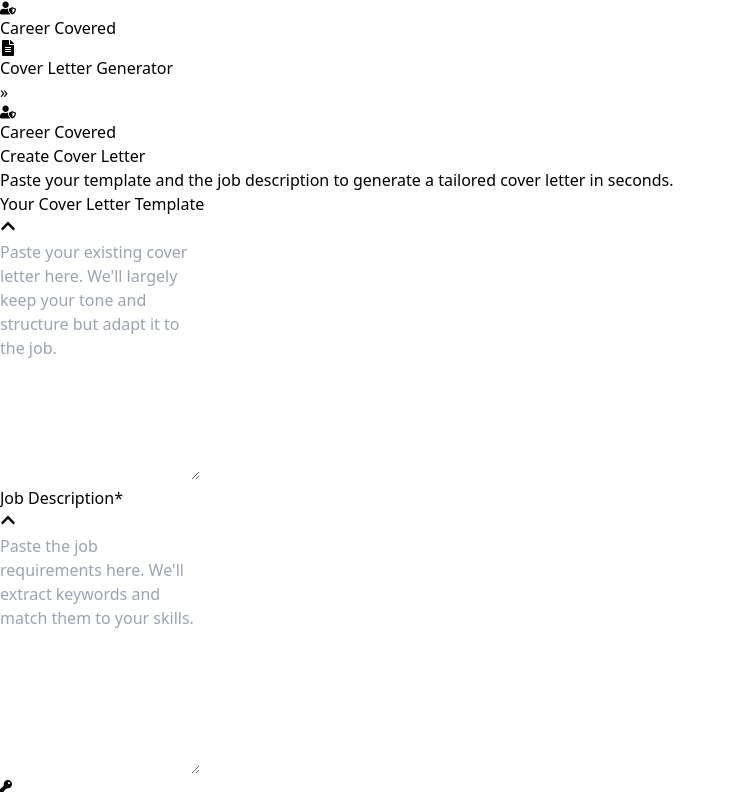
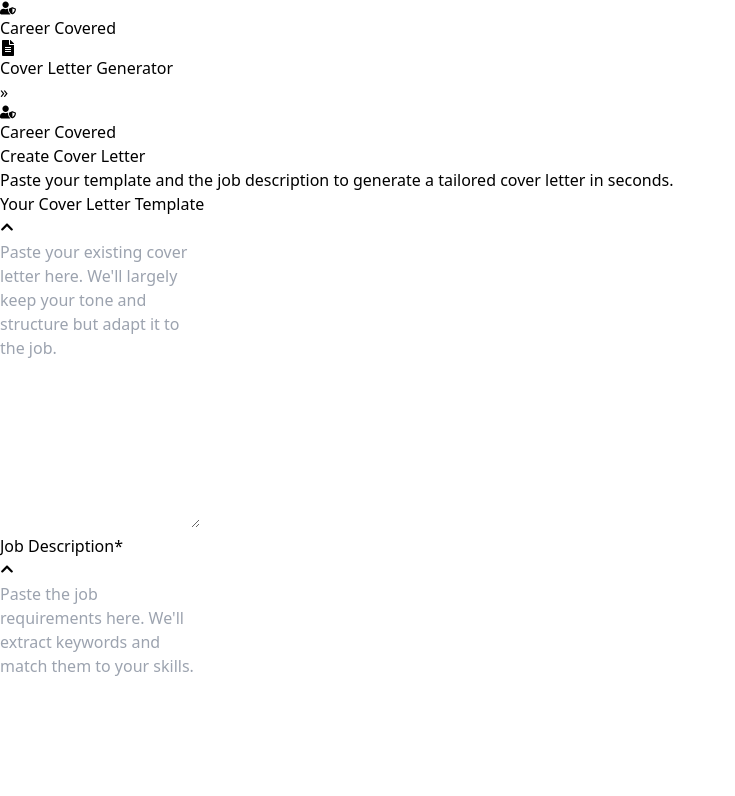
Before and after one commit to raadu/career-covered, a React (Vite) app: page / in a window 1280 px wide. Shown: the top 796 px of the page, without its empty margins (0-735 px from the left). Built offline with nearby package versions, Linux system fonts and the light colour scheme.

Commit message:
Refactor CollapsibleTextArea: modularize components, upgrade icons, and enhance toast UI

```diff
--- a/src/components/ResultDisplay.tsx
+++ b/src/components/ResultDisplay/index.tsx
@@ -55,8 +55,6 @@
         setIsDownloading('pdf');
         const doc = new jsPDF();
 
-        // Arial is not a built-in standard PDF font without external loading,
-        // using Helvetica which is the exact PDF equivalent.
         doc.setFont("helvetica");
         doc.setFontSize(12);
 
@@ -64,12 +62,12 @@
 
         let y = 20;
         for (let i = 0; i < lines.length; i++) {
-            if (y > 280) { // Check if near bottom
+            if (y > 280) {
                 doc.addPage();
                 y = 20;
             }
             doc.text(lines[i], 15, y);
-            y += 7; // Line height
+            y += 7;
         }
 
         const fileName = await extractNameFromTemplate();
--- a/src/components/common/CollapsibleTextArea.tsx
+++ /dev/null
@@ -1,101 +0,0 @@
-import React from 'react';
-import { FaChevronDown, FaChevronUp, FaCopy } from 'react-icons/fa';
-import toast from 'react-hot-toast';
-
-interface CollapsibleTextAreaProps {
-  label: string;
-  value: string;
-  onChange: (value: string) => void;
-  isExpanded: boolean;
-  onToggleExpand: () => void;
-  placeholder?: string;
-  required?: boolean;
-  onClear?: () => void;
-}
-
-const CollapsibleTextArea: React.FC<CollapsibleTextAreaProps> = ({
-  label,
-  value,
-  onChange,
-  isExpanded,
-  onToggleExpand,
-  placeholder,
-  required,
-  onClear
-}) => {
-  const handleCopy = (e: React.MouseEvent) => {
-    e.stopPropagation();
-    if (!value) {
-        toast.error("Nothing to copy!");
-        return;
-    }
-    navigator.clipboard.writeText(value);
-    toast.success(`${label} copied!`, {
-        icon: '📋',
-        style: {
-            borderRadius: '10px',
-            background: '#333',
-            color: '#fff',
-            fontSize: '12px'
-        },
-    });
-  };
-
-  return (
-    <div className="bg-white rounded-xl shadow-sm border border-gray-200 overflow-hidden transition-all duration-300">
-      <div
-        className="py-2 px-4 flex items-center justify-between cursor-pointer bg-gray-50 border-b border-gray-200 hover:bg-gray-100 transition-colors"
-        onClick={onToggleExpand}
-      >
-        <label className="font-semibold text-gray-700 flex items-center gap-2 cursor-pointer select-none">
-          {label}
-          {required && <span className="text-red-500 text-sm">*</span>}
-        </label>
-        <div className="flex items-center gap-3">
-          {value && (
-            <button
-              className="group flex items-center gap-1.5 text-[10px] bg-white text-gray-600 py-0.5 px-2 rounded border border-gray-200 uppercase font-bold tracking-wider transition-all duration-200 hover:bg-gray-50 hover:border-gray-300 hover:text-black shadow-sm active:scale-95"
-              onClick={handleCopy}
-              title={`Copy ${label}`}
-            >
-              <FaCopy size={10} className="group-hover:text-blue-500 transition-colors" />
-              Copy
-            </button>
-          )}
-          {onClear && value && (
-            <button
-              className="text-[10px] bg-black text-white py-0.5 px-2 rounded uppercase font-bold tracking-wider transition-all duration-200 border border-black hover:bg-gray-600 hover:border-gray-700 hover:shadow-sm active:scale-95"
-              onClick={(e) => {
-                e.stopPropagation();
-                onClear();
-              }}
-            >
-              Clear
-            </button>
-          )}
-          <button className="text-gray-500 hover:text-blue-600 transition-colors">
-            {isExpanded ? <FaChevronUp /> : <FaChevronDown />}
-          </button>
-        </div>
-      </div>
-
-      <div className={`transition-all duration-300 ease-in-out relative ${isExpanded ? 'h-auto' : 'h-20'}`}>
-        <textarea
-          className={`w-full p-4 focus:outline-none focus:ring-2 focus:ring-blue-100 resize-none text-gray-700 text-sm leading-relaxed h-full block ${!isExpanded ? 'cursor-pointer' : ''}`}
-          value={value}
-          onChange={(e) => onChange(e.target.value)}
-          placeholder={placeholder}
-          rows={isExpanded ? 10 : 2}
-          onClick={() => !isExpanded && onToggleExpand()}
-        />
-        {!isExpanded && (
-            <div
-                className="absolute bottom-0 left-0 right-0 h-12 bg-gradient-to-t from-white to-transparent pointer-events-none"
-            />
-        )}
-      </div>
-    </div>
-  );
-};
-
-export default CollapsibleTextArea;
--- /dev/null
+++ b/src/components/common/CollapsibleTextArea/TextAreaBody.tsx
@@ -0,0 +1,42 @@
+interface TextAreaBodyProps {
+  value: string;
+  onChange: (value: string) => void;
+  isExpanded: boolean;
+  onToggleExpand: () => void;
+  placeholder?: string;
+}
+
+const TextAreaBody = ({
+  value,
+  onChange,
+  isExpanded,
+  onToggleExpand,
+  placeholder,
+}: TextAreaBodyProps) => {
+  return (
+    <div
+      className={`transition-all duration-300 ease-in-out relative ${
+        isExpanded ? "min-h-[250px] overflow-visible" : "h-24 overflow-hidden"
+      }`}
+    >
+      <textarea
+        className={`w-full p-4 focus:outline-none focus:ring-0 focus:bg-blue-50/10 resize-none text-gray-700 text-sm leading-relaxed h-full block transition-colors ${
+          !isExpanded ? "cursor-pointer" : ""
+        }`}
+        value={value}
+        onChange={(e) => onChange(e.target.value)}
+        placeholder={placeholder}
+        rows={isExpanded ? 12 : 3}
+        onClick={() => !isExpanded && onToggleExpand()}
+      />
+      {!isExpanded && (
+        <div
+          className="absolute bottom-0 left-0 right-0 h-16 bg-gradient-to-t from-white via-white/80 to-transparent pointer-events-none transition-opacity duration-300"
+          onClick={onToggleExpand}
+        />
+      )}
+    </div>
+  );
+};
+
+export default TextAreaBody;
--- /dev/null
+++ b/src/components/common/CollapsibleTextArea/TextAreaHeader.tsx
@@ -0,0 +1,69 @@
+import { type MouseEvent } from "react";
+import { FaChevronDown, FaChevronUp } from "react-icons/fa";
+import { LuCopy, LuEraser } from "react-icons/lu";
+
+interface TextAreaHeaderProps {
+  label: string;
+  value: string;
+  required?: boolean;
+  isExpanded: boolean;
+  onToggleExpand: () => void;
+  handleCopy: (e: MouseEvent) => void;
+  onClear?: () => void;
+}
+
+const TextAreaHeader = ({
+  label,
+  value,
+  required,
+  isExpanded,
+  onToggleExpand,
+  handleCopy,
+  onClear,
+}: TextAreaHeaderProps) => {
+  return (
+    <div
+      className="py-2.5 px-4 flex items-center justify-between cursor-pointer bg-gray-50/80 backdrop-blur-sm border-b border-gray-100 hover:bg-gray-100/50 transition-all duration-200 group"
+      onClick={onToggleExpand}
+    >
+      <label className="font-semibold text-gray-700 flex items-center gap-2 cursor-pointer select-none text-sm tracking-tight">
+        {label}
+        {required && <span className="text-red-500 text-xs">*</span>}
+      </label>
+      <div className="flex items-center gap-2">
+        {value && (
+          <div className="flex items-center gap-1.5 mr-1">
+            <button
+              className="flex items-center gap-1.5 text-[10px] bg-white text-gray-600 py-1 px-2.5 rounded-md border border-gray-200 uppercase font-bold tracking-wider transition-all duration-200 hover:bg-white hover:border-blue-300 hover:text-blue-600 shadow-sm active:scale-95 group/btn"
+              onClick={handleCopy}
+              title={`Copy ${label}`}
+            >
+              <LuCopy
+                size={12}
+                className="group-hover/btn:scale-110 transition-transform"
+              />
+              Copy
+            </button>
+            {onClear && (
+              <button
+                className="flex items-center gap-1.5 text-[10px] bg-gray-900 text-white py-1 px-2.5 rounded-md uppercase font-bold tracking-wider transition-all duration-200 border border-gray-900 hover:bg-gray-700 hover:border-gray-700 hover:shadow-md active:scale-95 group/btn"
+                onClick={(e) => {
+                  e.stopPropagation();
+                  onClear();
+                }}
+              >
+                <LuEraser size={12} />
+                Clear
+              </button>
+            )}
+          </div>
+        )}
+        <button className="text-gray-400 group-hover:text-blue-500 transition-colors p-1" aria-label={isExpanded ? "Collapse" : "Expand"}>
+          {isExpanded ? <FaChevronUp size={14} /> : <FaChevronDown size={14} />}
+        </button>
+      </div>
+    </div>
+  );
+};
+
+export default TextAreaHeader;
--- /dev/null
+++ b/src/components/common/CollapsibleTextArea/index.tsx
@@ -0,0 +1,83 @@
+import React from "react";
+import toast from "react-hot-toast";
+import TextAreaHeader from "./TextAreaHeader";
+import TextAreaBody from "./TextAreaBody";
+import { LuCircleCheck } from "react-icons/lu";
+
+interface CollapsibleTextAreaProps {
+  label: string;
+  value: string;
+  onChange: (value: string) => void;
+  isExpanded: boolean;
+  onToggleExpand: () => void;
+  placeholder?: string;
+  required?: boolean;
+  onClear?: () => void;
+}
+
+const CollapsibleTextArea = ({
+  label,
+  value,
+  onChange,
+  isExpanded,
+  onToggleExpand,
+  placeholder,
+  required,
+  onClear,
+}: CollapsibleTextAreaProps) => {
+  const handleCopy = (e: React.MouseEvent) => {
+    e.stopPropagation();
+    if (!value) {
+      toast.error("Nothing to copy!", {
+        style: {
+          borderRadius: "12px",
+          background: "#1e293b",
+          color: "#f8fafc",
+          padding: "12px 16px",
+          fontSize: "13px",
+        },
+      });
+      return;
+    }
+    navigator.clipboard.writeText(value);
+    toast.success(`${label} copied!`, {
+      icon: <LuCircleCheck className="text-emerald-400" size={18} />,
+      duration: 3000,
+      position: "bottom-center",
+      style: {
+        borderRadius: "16px",
+        background: "rgba(15, 23, 42, 0.95)",
+        backdropFilter: "blur(8px)",
+        color: "#f8fafc",
+        padding: "10px 16px",
+        fontSize: "14px",
+        fontWeight: "500",
+        border: "1px solid rgba(255, 255, 255, 0.1)",
+        boxShadow: "0 20px 25px -5px rgba(0, 0, 0, 0.2), 0 10px 10px -5px rgba(0, 0, 0, 0.1)",
+      },
+    });
+  };
+
+  return (
+    <div className="bg-white rounded-2xl shadow-sm border border-gray-200 overflow-hidden transition-all duration-300 hover:shadow-md hover:border-blue-100/50">
+      <TextAreaHeader
+        label={label}
+        value={value}
+        required={required}
+        isExpanded={isExpanded}
+        onToggleExpand={onToggleExpand}
+        handleCopy={handleCopy}
+        onClear={onClear}
+      />
+      <TextAreaBody
+        value={value}
+        onChange={onChange}
+        isExpanded={isExpanded}
+        onToggleExpand={onToggleExpand}
+        placeholder={placeholder}
+      />
+    </div>
+  );
+};
+
+export default CollapsibleTextArea;
```
Also changed, not shown: src/components/GeneratorControls/index.tsx (renamed from src/components/GeneratorControls.tsx).
